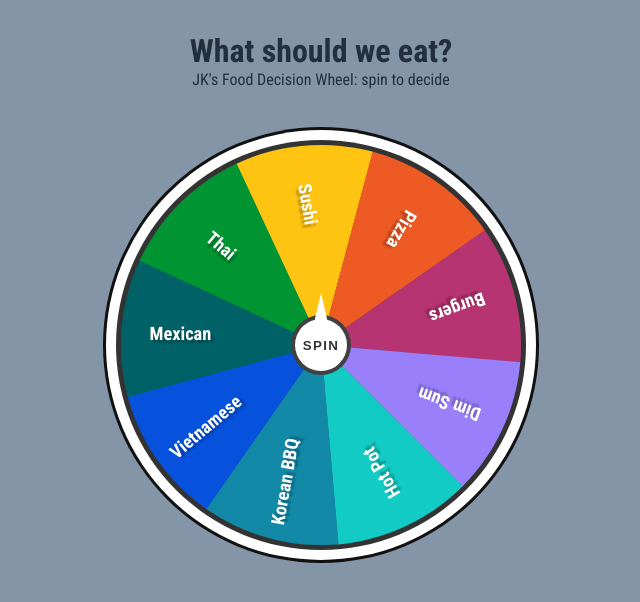
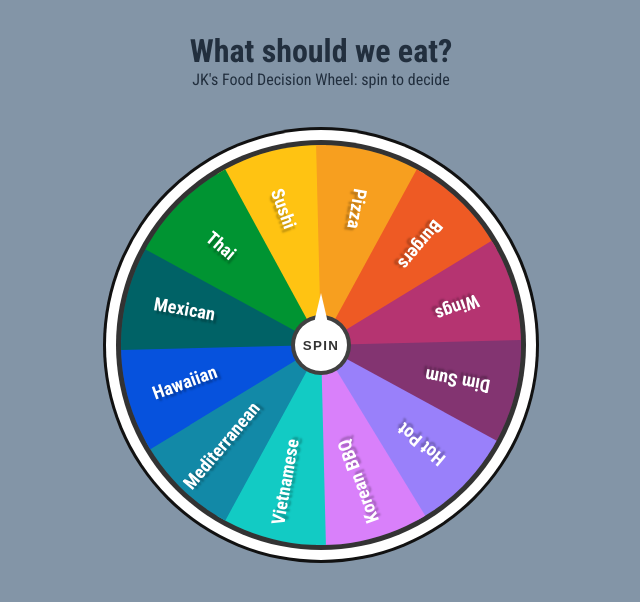
Before and after one commit to essjay05/food-wheel-selector-react, a React (Create React App) app: page / in a window 1280 px wide. Shown: the top 602 px of the page, without its empty margins (319-959 px from the left). Built offline with nearby package versions, Linux system fonts and the light colour scheme; the HTML template or start-up script is replaced by a standard one.

Commit message:
Added back in full list of food and colors.

```diff
--- a/src/components/FoodWheel/FoodWheel.css
+++ b/src/components/FoodWheel/FoodWheel.css
@@ -62,8 +62,8 @@
   width: 50%;
   height: 50%;
   transform-origin: bottom right;
-  transform: rotate(calc(40deg * var(--i)));
-  clip-path: polygon(0 0, 53.5% 0, 100% 100%, 0 53.5%);
+  transform: rotate(calc(var(--pieSliceDeg) * var(--i)));
+  clip-path: polygon(0 0, 45.5% 0, 100% 100%, 0 45.5%); /*figure out calculations for dynamic number of pie slices for percentages*/
   display: flex;
   justify-content: center;
   align-items: center;
--- a/src/components/FoodWheel/FoodWheel.jsx
+++ b/src/components/FoodWheel/FoodWheel.jsx
@@ -16,13 +16,13 @@ const FoodWheel = () => {
     'Sushi',
     'Pizza',
     'Burgers',
-    // 'Wings',
+    'Wings',
     'Dim Sum',
     'Hot Pot',
     'Korean BBQ',
     'Vietnamese',
-    // 'Poke',
-    // 'Hawaiian',
+    'Mediterranean',
+    'Hawaiian',
     'Mexican',
     'Thai'
   ]
@@ -35,12 +35,12 @@ const FoodWheel = () => {
 
   const pieColors = [
     '#FFC312',
-    // '#F79F1F',
+    '#F79F1F',
     '#EE5A24',
     '#B53471',
-    // '#833471',
+    '#833471',
     '#9980FA',
-    // '#D980FA',
+    '#D980FA',
     '#12CBC4',
     '#1289A7',
     '#0652DD',
@@ -62,6 +62,7 @@ const FoodWheel = () => {
             key={index}
             className="wheel-slice"
             style={{
+              '--pieSliceDeg': `${360 / foodList.length}deg`,
               '--i': `${index + 1}`,
               backgroundColor: `${pieColors[index]}`}}>
             <div
```
